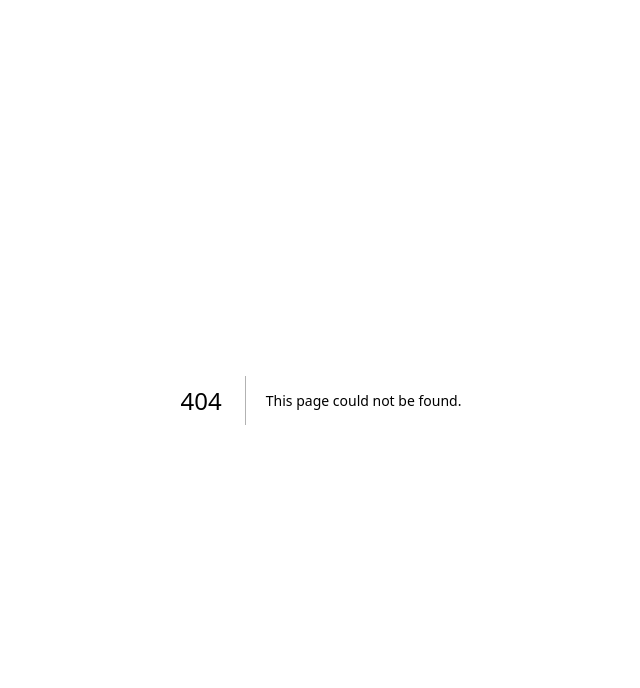
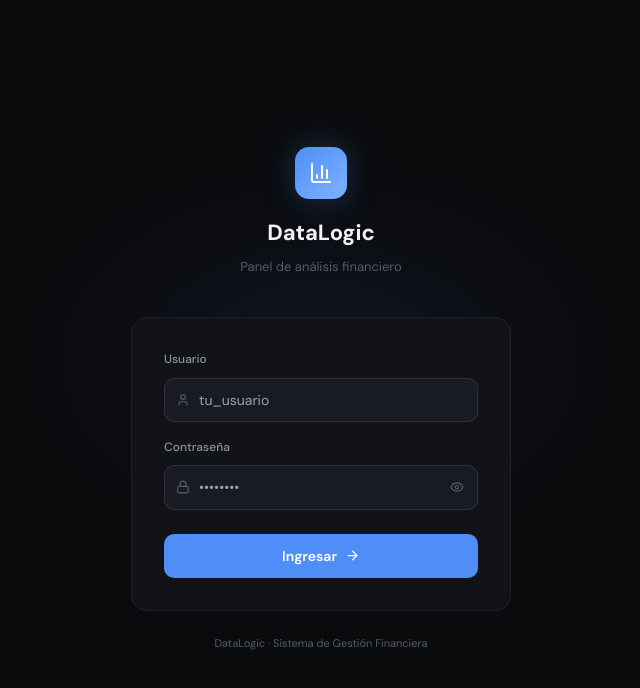
Before and after one commit to GestionDataLogic/PREMIUM-Sistema-de-Gestion, a Next.js app: page /login in a window 1280 px wide. Before the commit this address had no page. Shown: the top 688 px of the page, without its empty margins (319-959 px from the left). Built offline with nearby package versions, Linux system fonts and the light colour scheme.

Commit message:
Create page.tsx

```diff
--- /dev/null
+++ b/app/login/page.tsx
@@ -0,0 +1,189 @@
+"use client";
+
+import { useState } from "react";
+import { BarChart3, Eye, EyeOff, Lock, User, ArrowRight } from "lucide-react";
+
+export default function LoginPage() {
+  const [usuario, setUsuario] = useState("");
+  const [clave, setClave] = useState("");
+  const [showPw, setShowPw] = useState(false);
+  const [loading, setLoading] = useState(false);
+  const [error, setError] = useState("");
+
+  async function handleSubmit(e: React.FormEvent) {
+    e.preventDefault();
+    if (!usuario || !clave) { setError("Ingresá usuario y contraseña"); return; }
+    setLoading(true);
+    setError("");
+
+    try {
+      const res = await fetch("/api/auth/login", {
+        method: "POST",
+        headers: { "Content-Type": "application/json" },
+        body: JSON.stringify({ usuario, clave }),
+      });
+      if (res.ok) {
+        window.location.href = "/dashboard";
+      } else {
+        const data = await res.json();
+        setError(data.error ?? "Credenciales incorrectas");
+      }
+    } catch {
+      setError("Error de conexión");
+    } finally {
+      setLoading(false);
+    }
+  }
+
+  return (
+    <div style={{
+      minHeight: "100vh", display: "flex", alignItems: "center", justifyContent: "center",
+      background: "var(--bg-base)", padding: "24px",
+    }}>
+      {/* Background grid */}
+      <div style={{
+        position: "fixed", inset: 0, zIndex: 0, opacity: 0.03,
+        backgroundImage: "linear-gradient(var(--border-default) 1px, transparent 1px), linear-gradient(90deg, var(--border-default) 1px, transparent 1px)",
+        backgroundSize: "32px 32px",
+      }} />
+
+      {/* Glow blob */}
+      <div style={{
+        position: "fixed", top: "20%", left: "50%", transform: "translateX(-50%)",
+        width: 600, height: 400, borderRadius: "50%",
+        background: "radial-gradient(ellipse, rgba(79,142,247,0.08) 0%, transparent 70%)",
+        zIndex: 0,
+      }} />
+
+      <div style={{ position: "relative", zIndex: 1, width: "100%", maxWidth: 380 }}>
+        {/* Logo */}
+        <div style={{ textAlign: "center", marginBottom: 40 }} className="fade-up">
+          <div style={{
+            width: 52, height: 52, borderRadius: 14,
+            background: "linear-gradient(135deg, var(--brand), #7cb3ff)",
+            display: "flex", alignItems: "center", justifyContent: "center",
+            margin: "0 auto 16px", boxShadow: "0 0 32px var(--brand-glow)",
+          }}>
+            <BarChart3 size={24} style={{ color: "#fff" }} />
+          </div>
+          <h1 style={{ fontSize: 22, fontWeight: 700, color: "var(--text-primary)", marginBottom: 6 }}>
+            DataLogic
+          </h1>
+          <p style={{ color: "var(--text-tertiary)", fontSize: 13 }}>
+            Panel de análisis financiero
+          </p>
+        </div>
+
+        {/* Form card */}
+        <div className="card fade-up fade-up-2" style={{ padding: "32px" }}>
+          <form onSubmit={handleSubmit}>
+            <div style={{ marginBottom: 16 }}>
+              <label style={{
+                display: "block", color: "var(--text-secondary)", fontSize: 12,
+                fontWeight: 500, marginBottom: 8,
+              }}>
+                Usuario
+              </label>
+              <div style={{ position: "relative" }}>
+                <User size={14} style={{
+                  position: "absolute", left: 12, top: "50%", transform: "translateY(-50%)",
+                  color: "var(--text-tertiary)",
+                }} />
+                <input
+                  type="text"
+                  value={usuario}
+                  onChange={e => setUsuario(e.target.value)}
+                  placeholder="tu_usuario"
+                  autoComplete="username"
+                  style={{
+                    width: "100%", padding: "10px 12px 10px 34px",
+                    borderRadius: 10, border: "1px solid var(--border-default)",
+                    background: "var(--bg-elevated)", color: "var(--text-primary)",
+                    fontFamily: "DM Sans, sans-serif", fontSize: 14,
+                    outline: "none", transition: "border-color 0.2s",
+                  }}
+                  onFocus={e => (e.target.style.borderColor = "var(--brand)")}
+                  onBlur={e => (e.target.style.borderColor = "var(--border-default)")}
+                />
+              </div>
+            </div>
+
+            <div style={{ marginBottom: 24 }}>
+              <label style={{
+                display: "block", color: "var(--text-secondary)", fontSize: 12,
+                fontWeight: 500, marginBottom: 8,
+              }}>
+                Contraseña
+              </label>
+              <div style={{ position: "relative" }}>
+                <Lock size={14} style={{
+                  position: "absolute", left: 12, top: "50%", transform: "translateY(-50%)",
+                  color: "var(--text-tertiary)",
+                }} />
+                <input
+                  type={showPw ? "text" : "password"}
+                  value={clave}
+                  onChange={e => setClave(e.target.value)}
+                  placeholder="••••••••"
+                  autoComplete="current-password"
+                  style={{
+                    width: "100%", padding: "10px 36px 10px 34px",
+                    borderRadius: 10, border: "1px solid var(--border-default)",
+                    background: "var(--bg-elevated)", color: "var(--text-primary)",
+                    fontFamily: "DM Sans, sans-serif", fontSize: 14,
+                    outline: "none", transition: "border-color 0.2s",
+                  }}
+                  onFocus={e => (e.target.style.borderColor = "var(--brand)")}
+                  onBlur={e => (e.target.style.borderColor = "var(--border-default)")}
+                />
+                <button
+                  type="button"
+                  onClick={() => setShowPw(!showPw)}
+                  style={{
+                    position: "absolute", right: 10, top: "50%", transform: "translateY(-50%)",
+                    background: "none", border: "none", cursor: "pointer",
+                    color: "var(--text-tertiary)", padding: 4,
+                  }}
+                >
+                  {showPw ? <EyeOff size={14} /> : <Eye size={14} />}
+                </button>
+              </div>
+            </div>
+
+            {error && (
+              <div style={{
+                background: "var(--red-dim)", border: "1px solid rgba(239,68,68,0.2)",
+                borderRadius: 8, padding: "10px 14px", marginBottom: 16,
+                color: "var(--red)", fontSize: 13,
+              }}>
+                {error}
+              </div>
+            )}
+
+            <button
+              type="submit"
+              disabled={loading}
+              style={{
+                width: "100%", padding: "11px",
+                background: loading ? "var(--bg-hover)" : "var(--brand)",
+                border: "none", borderRadius: 10, cursor: loading ? "not-allowed" : "pointer",
+                color: loading ? "var(--text-tertiary)" : "#fff",
+                fontFamily: "DM Sans, sans-serif", fontSize: 14, fontWeight: 600,
+                display: "flex", alignItems: "center", justifyContent: "center", gap: 8,
+                transition: "all 0.2s ease",
+              }}
+            >
+              {loading ? "Iniciando..." : (
+                <>Ingresar <ArrowRight size={15} /></>
+              )}
+            </button>
+          </form>
+        </div>
+
+        <p style={{ textAlign: "center", color: "var(--text-tertiary)", fontSize: 11, marginTop: 24 }}>
+          DataLogic · Sistema de Gestión Financiera
+        </p>
+      </div>
+    </div>
+  );
+}
```
